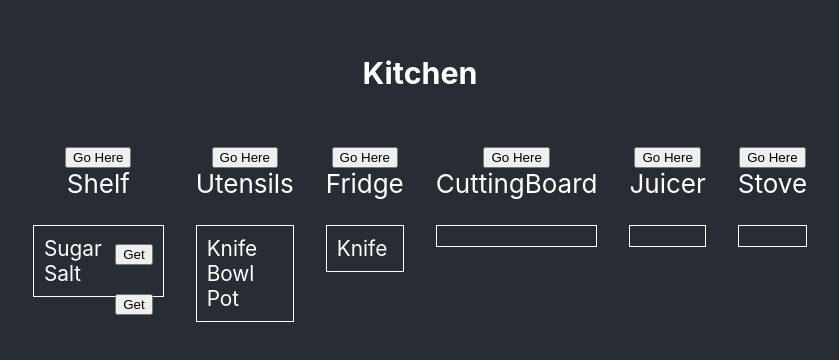
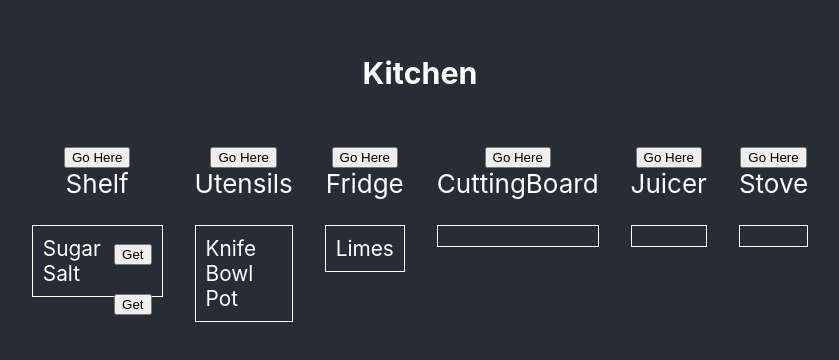
Before and after one commit to unoti/kitchenproto, a React (Create React App) app: page / in a window 1280 px wide. Shown: the part 206-566 px from the top of the page, without its empty margins (220-1059 px from the left). Built offline with nearby package versions, Linux system fonts and the light colour scheme.

Commit message:
fix items

```diff
--- a/src/components/kitchen.js
+++ b/src/components/kitchen.js
@@ -14,7 +14,7 @@ export default function Kitchen() {
         { id: 5, name: "Pot" },
     ];
     const itemsFridge = [
-        { id: 6, name: "Knife" },
+        { id: 6, name: "Limes" },
     ];
     const itemsCuttingBoard = [];
     const itemsJuicer = [];
```
